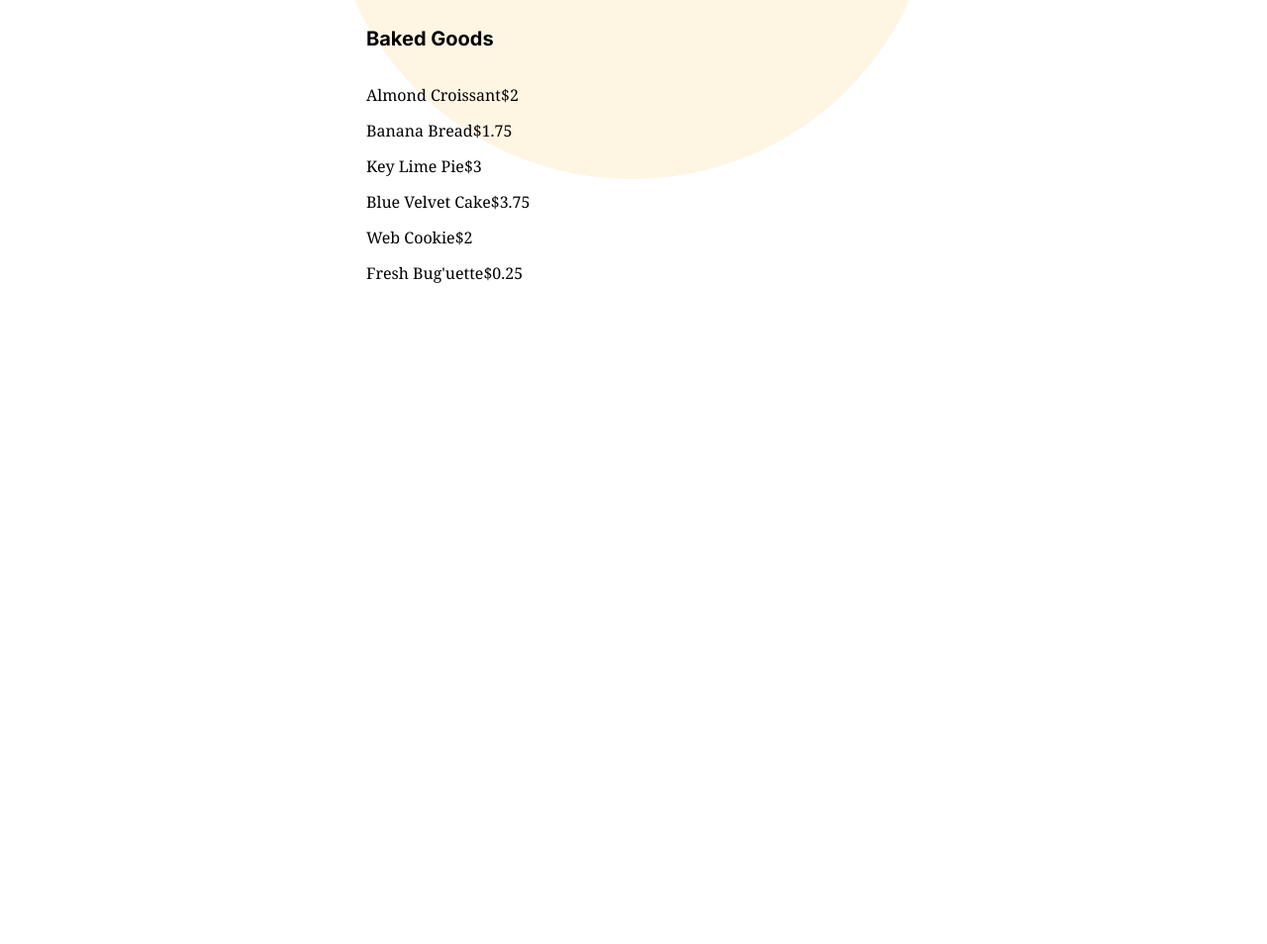
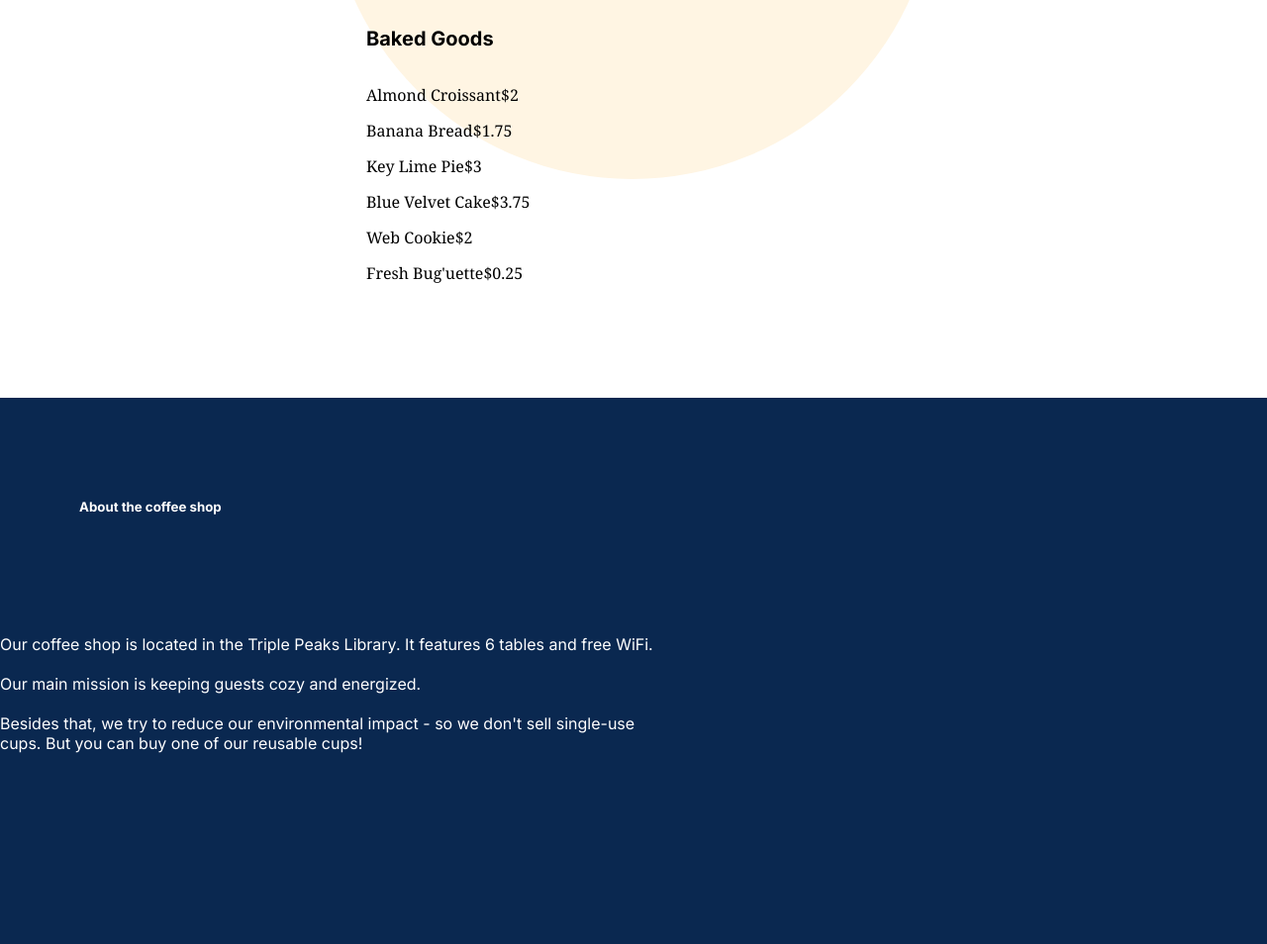
Before and after one commit to Reaper-Haze/se_project_coffeeshop, a plain HTML site: page index.html in a window 1280 px wide. Shown: the part 3260-4214 px from the top of the page at 99% size. Before the commit the page ends 3662 px from the top, so only its background shows below. Drawn offline with Linux system fonts and the light colour scheme.

Commit message:
index.html and blocks/about.css changes

```diff
--- a/blocks/about.css
+++ b/blocks/about.css
@@ -0,0 +1,32 @@
+.about {
+  background-color: #0a2850;
+  margin: 0;
+  padding: 0;
+}
+
+.about__title {
+  color: #ffffff;
+  margin: 0;
+  max-width: 251px;
+  padding-left: 80px;
+  padding-top: 100px;
+}
+
+.about__content {
+  display: flex;
+  max-width: 660px;
+  margin: 0;
+  padding-top: 119px;
+  padding-right: 80px;
+  padding-bottom: 173px;
+  flex-wrap: wrap;
+}
+
+.about__paragraph {
+  color: #ffffff;
+  margin: 0;
+  padding-bottom: 20px;
+}
+
+.about__circle {
+}
--- a/index.html
+++ b/index.html
@@ -207,7 +207,24 @@
             </li>
           </ul>
         </section>
-        <section class="about" id="about"></section>
+        <section class="about" id="about">
+          <h5 class="about__title">About the coffee shop</h5>
+          <div class="about__content">
+            <p class="about__paragraph">
+              Our coffee shop is located in the Triple Peaks Library. It
+              features 6 tables and free WiFi.
+            </p>
+            <p class="about__paragraph">
+              Our main mission is keeping guests cozy and energized.
+            </p>
+            <p class="about__paragraph">
+              Besides that, we try to reduce our environmental impact - so we
+              don't sell single-use cups. But you can buy one of our reusable
+              cups!
+            </p>
+          </div>
+          <div class="about__circle"></div>
+        </section>
       </main>
       <footer class="footer" id="footer"></footer>
     </div>
```
